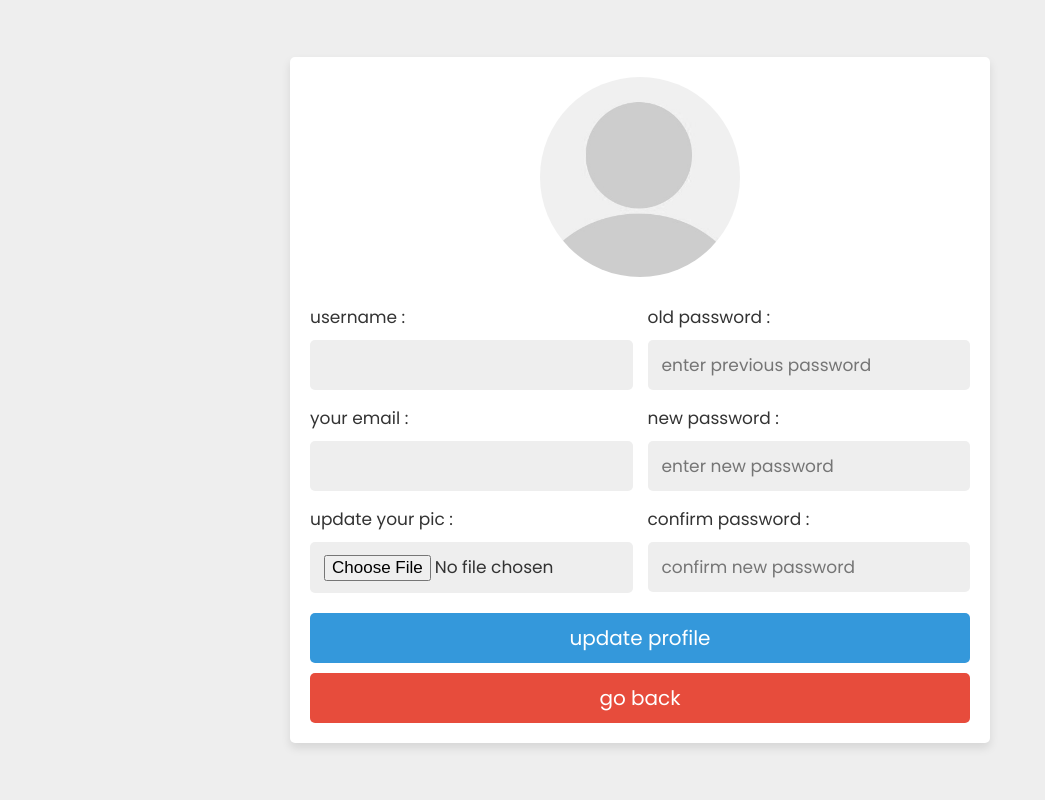
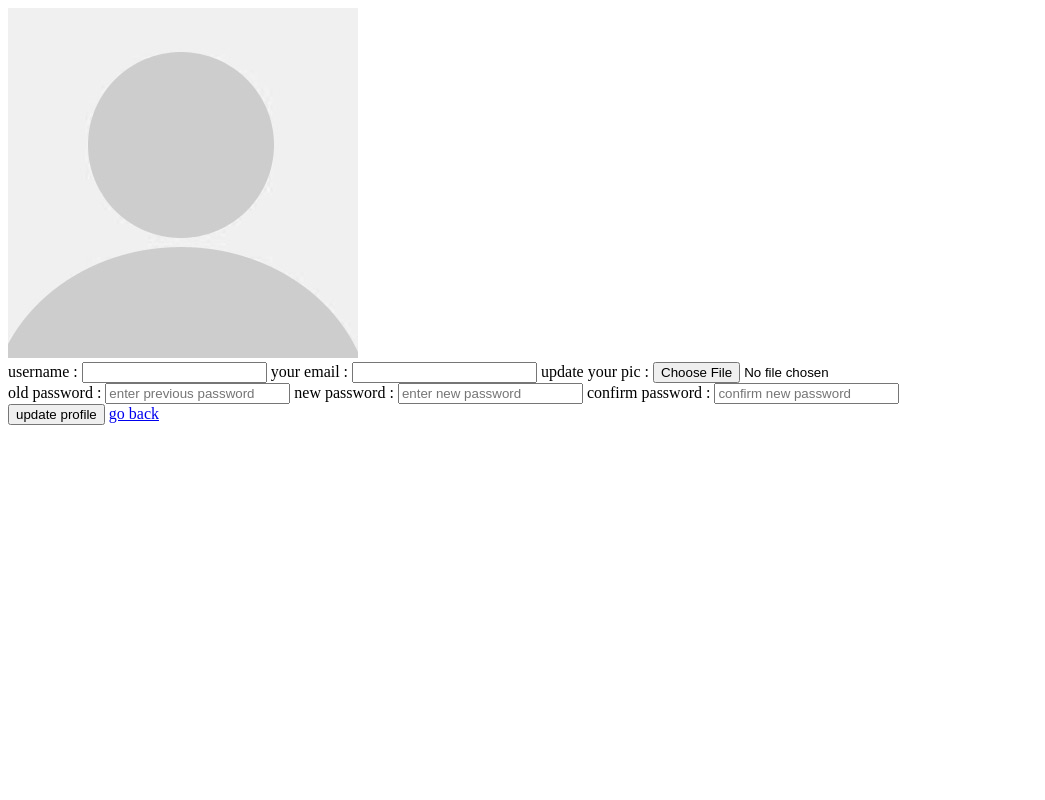
Before and after one commit to Reroutnig/PawMatesPHP, a PHP site: page /update_profile.php in a window 1280 px wide. Shown: the whole page, without its empty margins (0-1045 px from the left). Run offline with PHP 8.4, Linux system fonts and the light colour scheme; the visitor is signed in with stand-in values (Sample User, id 1); data that the repository does not hold is empty.

Commit message:
modified styles css

```diff
--- a/css/style.css
+++ b/css/style.css
@@ -1,233 +1,4 @@
-@import url('https://fonts.googleapis.com/css2?family=Poppins:wght@100;200;300;400;500;600&display=swap');
-
-:root{
-   --blue:#3498db;
-   --dark-blue:#2980b9;
-   --red:#e74c3c;
-   --dark-red:#c0392b;
-   --black:#333;
-   --white:#fff;
-   --light-bg:#eee;
-   --box-shadow:0 5px 10px rgba(0,0,0,.1);
-}
-
-*{
-   font-family: 'Poppins', sans-serif;
-   margin:0; padding:0;
-   box-sizing: border-box;
-   outline: none; border: none;
-   text-decoration: none;
-}
-
-*::-webkit-scrollbar{
-   width: 10px;
-}
-
-*::-webkit-scrollbar-track{
-   background-color: transparent;
-}
-
-*::-webkit-scrollbar-thumb{
-   background-color: var(--blue);
-}
-
-.btn,
-.delete-btn{
+html {
+   height: 100%;
    width: 100%;
-   border-radius: 5px;
-   padding:10px 30px;
-   color:var(--white);
-   display: block;
-   text-align: center;
-   cursor: pointer;
-   font-size: 20px;
-   margin-top: 10px;
-}
-
-.btn{
-   background-color: var(--blue);
-}
-
-.btn:hover{
-   background-color: var(--dark-blue);
-}
-
-.delete-btn{
-   background-color: var(--red);
-}
-
-.delete-btn:hover{
-   background-color: var(--dark-red);
-}
-
-.message{
-   margin:10px 0;
-   width: 100%;
-   border-radius: 5px;
-   padding:10px;
-   text-align: center;
-   background-color: var(--red);
-   color:var(--white);
-   font-size: 20px;
-}
-
-.form-container{
-   min-height: 100vh;
-   background-color: var(--light-bg);
-   display: flex;
-   align-items: center;
-   justify-content: center;
-   padding:20px;
-}
-
-.form-container form{
-   padding:20px;
-   background-color: var(--white);
-   box-shadow: var(--box-shadow);
-   text-align: center;
-   width: 500px;
-   border-radius: 5px;
-}
-
-.form-container form h3{
-   margin-bottom: 10px;
-   font-size: 30px;
-   color:var(--black);
-   text-transform: uppercase;
-}
-
-.form-container form .box{
-   width: 100%;
-   border-radius: 5px;
-   padding:12px 14px;
-   font-size: 18px;
-   color:var(--black);
-   margin:10px 0;
-   background-color: var(--light-bg);
-}
-
-.form-container form p{
-   margin-top: 15px;
-   font-size: 20px;
-   color:var(--black);
-}
-
-.form-container form p a{
-   color:var(--red);
-}
-
-.form-container form p a:hover{
-   text-decoration: underline;
-}
-
-.container{
-   min-height: 100vh;
-   background-color: var(--light-bg);
-   display: flex;
-   align-items: center;
-   justify-content: center;
-   padding:20px;
-}
-
-.container .profile{
-   padding:20px;
-   background-color: var(--white);
-   box-shadow: var(--box-shadow);
-   text-align: center;
-   width: 400px;
-   border-radius: 5px;
-}
-
-.container .profile img{
-   height: 150px;
-   width: 150px;
-   border-radius: 50%;
-   object-fit: cover;
-   margin-bottom: 5px;
-}
-
-.container .profile h3{
-   margin:5px 0;
-   font-size: 20px;
-   color:var(--black);
-}
-
-.container .profile p{
-   margin-top: 20px;
-   color:var(--black);
-   font-size: 20px;
-}
-
-.container .profile p a{
-   color:var(--red);
-}
-
-.container .profile p a:hover{
-   text-decoration: underline;
-}
-
-.update-profile{
-   min-height: 100vh;
-   background-color: var(--light-bg);
-   display: flex;
-   align-items: center;
-   justify-content: center;
-   padding:20px;
-}
-
-.update-profile form{
-   padding:20px;
-   background-color: var(--white);
-   box-shadow: var(--box-shadow);
-   text-align: center;
-   width: 700px;
-   text-align: center;
-   border-radius: 5px;
-}
-
-.update-profile form img{
-   height: 200px;
-   width: 200p;
-   border-radius: 50%;
-   object-fit: cover;
-   margin-bottom: 5px;
-}
-
-.update-profile form .flex{
-   display: flex;
-   justify-content: space-between;
-   margin-bottom: 20px;
-   gap:15px;
-}
-
-.update-profile form .flex .inputBox{
-   width: 49%;
-}
-
-.update-profile form .flex .inputBox span{
-   text-align: left;
-   display: block;
-   margin-top: 15px;
-   font-size: 17px;
-   color:var(--black);
-}
-
-.update-profile form .flex .inputBox .box{
-   width: 100%;
-   border-radius: 5px;
-   background-color: var(--light-bg);
-   padding:12px 14px;
-   font-size: 17px;
-   color:var(--black);
-   margin-top: 10px;
-}
-
-@media (max-width:650px){
-   .update-profile form .flex{
-      flex-wrap: wrap;
-      gap:0;
-   }
-   .update-profile form .flex .inputBox{
-      width: 100%;
-   }
-}
+ }
```
